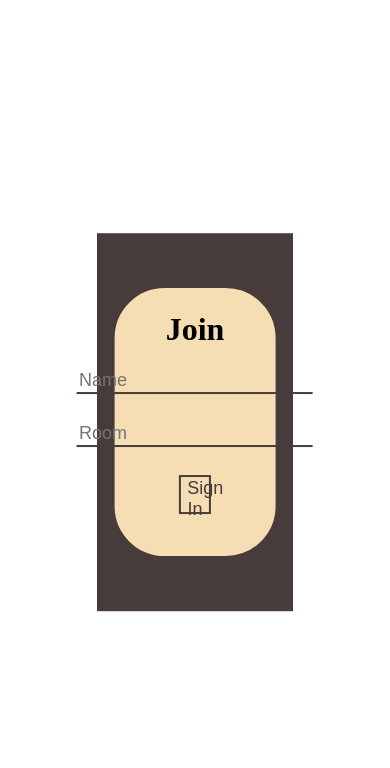
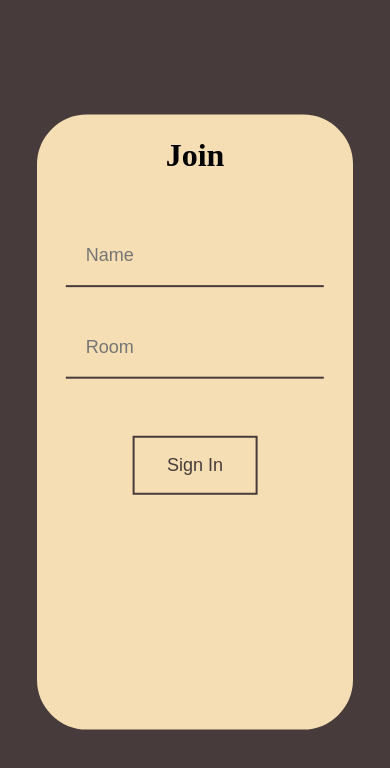
Before and after one commit to exploring-curiosity/ChatApplication, a React (Create React App) app in the folder chat-application/: page / in a window 390 px wide. Shown: the top 768 px of the page. Built offline with nearby package versions, Linux system fonts and the light colour scheme.

Commit message:
Responsiveness part1/3 completed

```diff
--- a/chat-application/src/components/Chat/Chat.js
+++ b/chat-application/src/components/Chat/Chat.js
@@ -11,7 +11,7 @@ const Chat = () => {
     const [room,setRoom] = useState('');
     const [messages,setMessages] = useState([]);
     const [message,setMessage] = useState('');
-    const ENDPOINT = 'localhost:5000';
+    const ENDPOINT = '192.168.0.100:5000';
     useEffect(()=>{
         const {name,room} =queryString.parse(window.location.search);
         var connectionOptions =  {
--- a/chat-application/src/components/Join/Join.js
+++ b/chat-application/src/components/Join/Join.js
@@ -8,8 +8,10 @@ const Join = () => {
         <div className='JoinOuter'>
             <div className = 'JoinInner'>
                 <h1 className='heading'>Join</h1>
-                <div><input type='text' placeholder='Name' id='name' name='name' autoComplete='off' value={name} onChange={(e)=>{setName(e.target.value)}} /></div>
-                <div><input type='text' placeholder='Room' id='room' name='room' autoComplete='off' value={room} onChange={(e)=>{setRoom(e.target.value)}} /></div>
+                <input type='text' placeholder='Name' id='name' name='name' autoComplete='off' value={name} onChange={(e)=>{setName(e.target.value)}} />
+                <br />
+                <input type='text' placeholder='Room' id='room' name='room' autoComplete='off' value={room} onChange={(e)=>{setRoom(e.target.value)}} />
+                <br />
                 <Link onClick={(e)=>(!name || !room)?e.preventDefault():null} to={`/chat?name=${name}&room=${room}`}>
                     <button className='joinbutton' type='submit'>Sign In</button>
                 </Link>
--- a/chat-application/src/components/Join/join.css
+++ b/chat-application/src/components/Join/join.css
@@ -1,69 +1,77 @@
 .JoinOuter{
-    position:absolute;
-    top:50%;
-    left:50%;
-    transform:translate(-50%,-50%);
     background: rgb(71, 59, 59);
-    width: 40%;
-    height:40%;
-    padding: 20px;
+    width: 100%;
+    height:100%;
+    display: block;
 }
 .JoinInner{
     border-radius: 50px;
     border:2px solid wheat;
     width:80%;
     height:70%;
-    position:absolute;
+    position: relative;
     top:50%;
     left:50%;
-    transform:translate(-50%,-50%);
+    transform: translate(-50%,-50%);
     background: wheat;
-    display: flex;
-    justify-content: center;
+    padding-top: 20px;
 }
 .heading{
-    position: absolute;
+    position: relative;
+    width:40%;
+    height:10%;
     left:50%;
     transform: translateX(-50%);
+    text-align: center;
 }
 #name{
-    position: absolute;
-    left:50%;
-    top:30%;
-    transform: translateX(-50%);
     border: none;
     background: none;
     outline: none;
     border-bottom: 2px solid  rgb(71, 59, 59) ;
     font-size: large;
     color:rgb(71, 59, 59) ;
+    width: 70%;
+    height:10%;
+    position: relative;
+    left:50%;
+    transform: translate(-50%,50%);
+    padding-left:20px;
+    padding-right:20px;
 }
 #room{
-    position:absolute;
-    left:50%;
-    top:50%;
-    transform: translateX(-50%);
     border: none;
     background: none;
     outline: none;
     border-bottom: 2px solid  rgb(71, 59, 59) ;
     font-size: large;
     color:rgb(71, 59, 59) ;
+    width: 70%;
+    height:10%;
+    position: relative;
+    left:50%;
+    transform: translate(-50%,100%);
+    padding-left:20px;
+    padding-right:20px;
 }
 .joinbutton{
-    position:absolute;
-    left:50%;
-    top:70%;
-    transform: translateX(-50%);
-    width: 20%;
-    height:15%;
+
+    width: 40%;
+    height:10%;
     border:2px solid  rgb(71, 59, 59) ;
     background:none;
     color: rgb(71, 59, 59) ;
     font-size: large;
     transition: 0.8s;
+    position: relative;
+    left:50%;
+    transform: translate(-50%,200%);
+    padding-left:20px;
+    padding-right:20px;
+
 }
 .joinbutton:hover{
     color:wheat;
     background: rgb(71, 59, 59);
+
 }
--- a/chat-application/src/index.css
+++ b/chat-application/src/index.css
@@ -0,0 +1,23 @@
+*{
+    margin:0;
+    padding:0;
+}
+html,body{
+    width:100%;
+    height:100%;
+}
+#root{
+    width: 100%;
+    height:100%;
+}
+.App{
+    width:100%;
+    height:100%;
+}
+@media only screen and (min-width:768px){
+
+}
+
+@media only screen and (min-width:1000px){
+
+}
```
Also changed, not shown: 1 other file (tests, documents, lock files or other folders).
